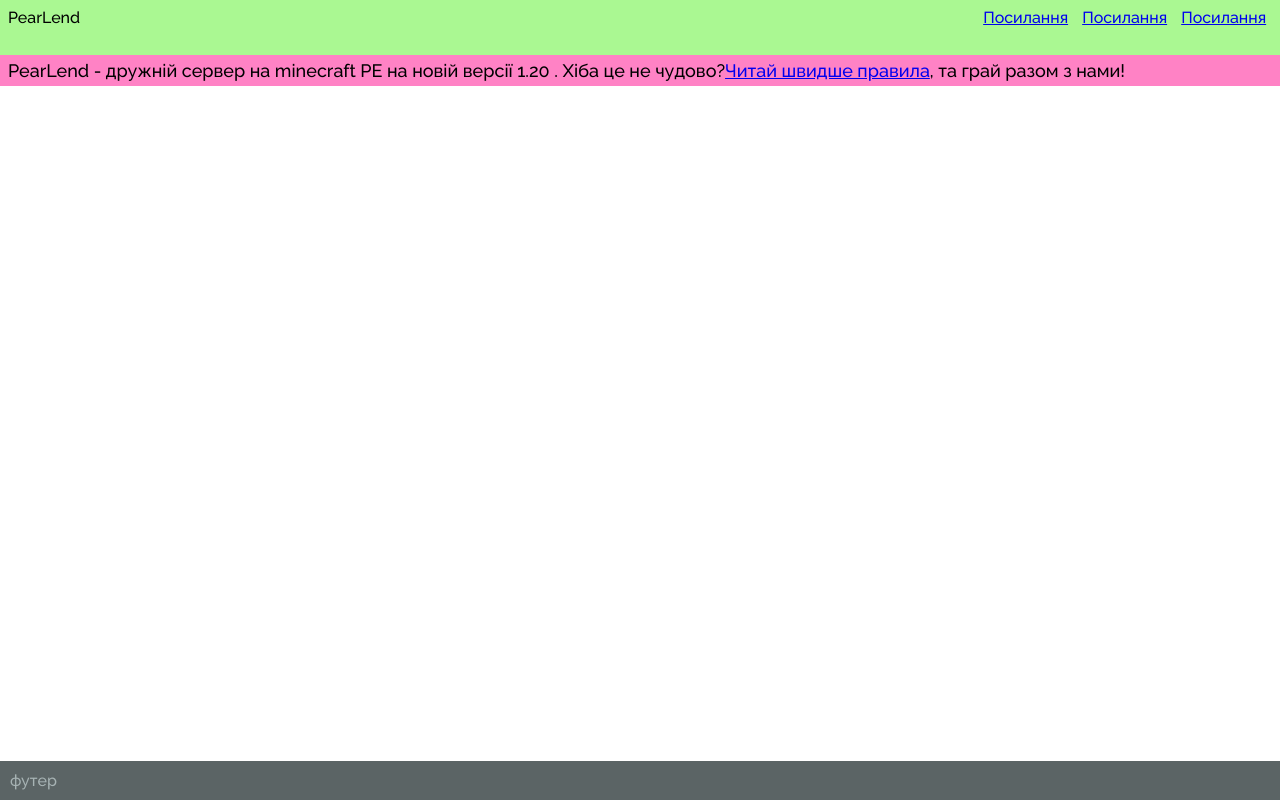
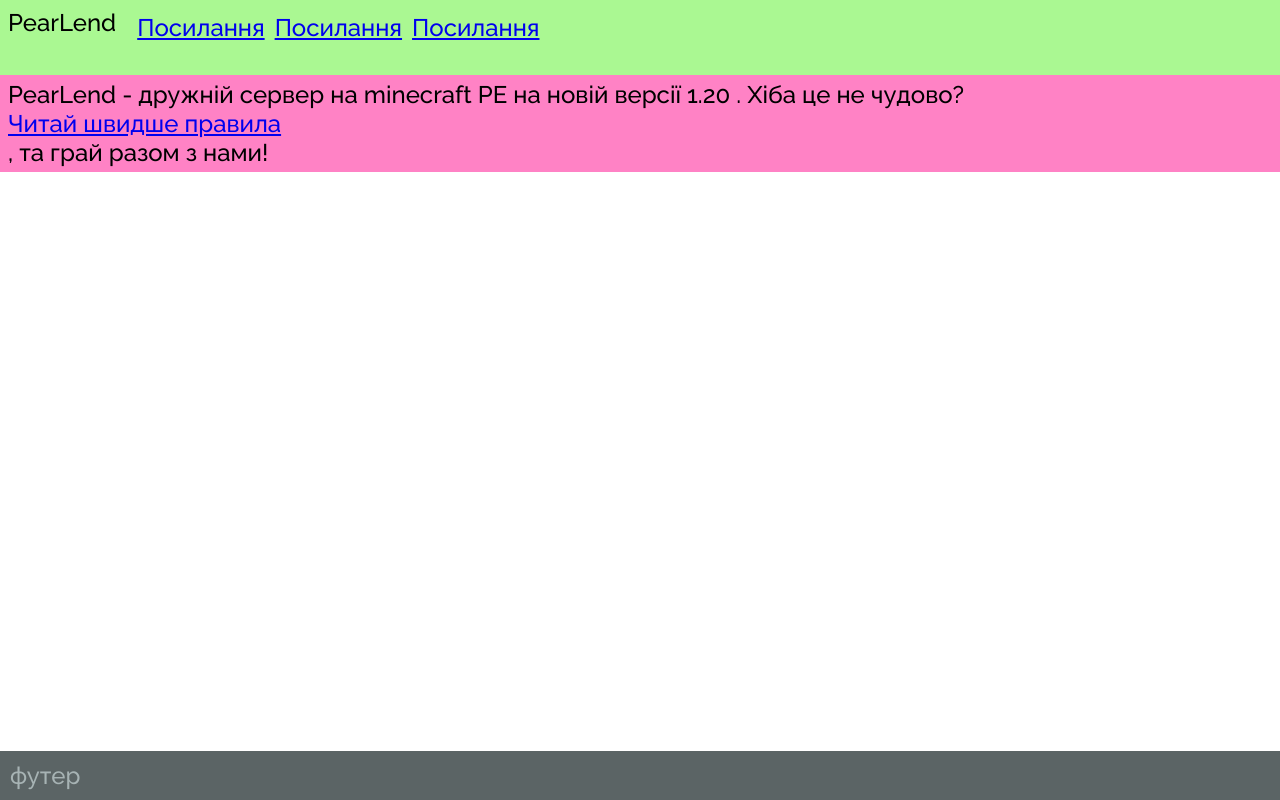
Before and after one commit to PearLend/home, a plain HTML site: page index.html in a window 1280 px wide. Drawn offline with Linux system fonts and the light colour scheme.

Commit message:
Add files via upload

```diff
--- a/style.css
+++ b/style.css
@@ -3,6 +3,7 @@ body {
     font-family: 'Raleway', 'My Gill Sans', 'Lato', sans-serif;
     margin: 0px;
     height: 100%;
+    font-size: x-large;
 }
 
 p {
@@ -26,17 +27,20 @@ p {
 }
 
 .home-header-div {
+    display: flex;
     padding: 8px;
-    padding-left: calc(100% - 390px);
+    flex-direction: row;
+    flex-wrap: wrap;
+    justify-content: flex-end;
 }
 
 .home-header-div a {
     padding: 5px;
 }
 
-.home-main{
+/* .home-main{
     font-size: large;
-}
+} */
 
 .home-main .main-div {
     padding: 5px 8px;
@@ -48,7 +52,8 @@ p {
     display: flex;
     word-break: normal;
     justify-content: flex-start;
-    flex-wrap: wrap;
+    flex-wrap: nowrap;
+    flex-direction: column;
 }
 
 .home-footer {
```
Also changed, not shown: index.html (line endings or trailing spaces).
